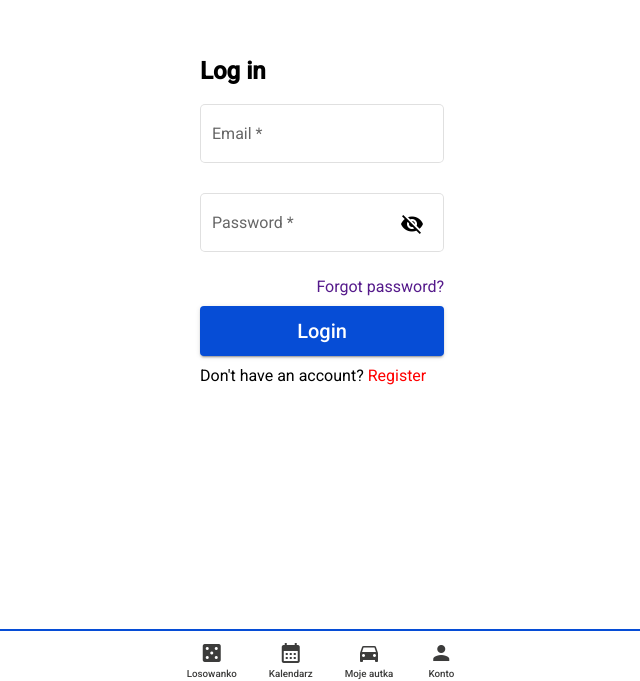
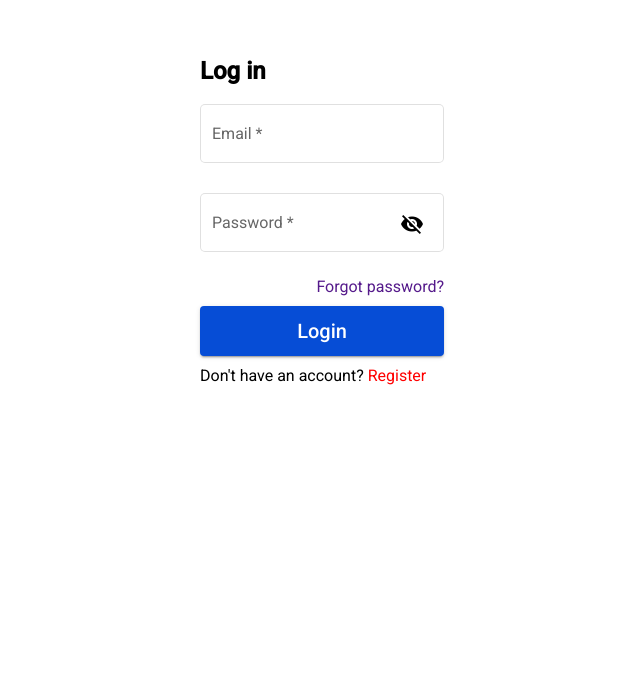
Before and after one commit to Kasowy-Code/LuckyCar, an Angular app: page /login in a window 1280 px wide. Shown: the part 119-800 px from the top of the page, without its empty margins (318-958 px from the left). Built offline with nearby package versions, Linux system fonts and the light colour scheme.

Commit message:
fixed bottom navbar showing on login and register pages

```diff
--- a/src/app/nav-bar/nav-bar.component.html
+++ b/src/app/nav-bar/nav-bar.component.html
@@ -1,4 +1,4 @@
-<footer class="footer">
+<footer class="footer" *ngIf="!hasRoute('login')&&!hasRoute('register')">
   <mat-toolbar class="footer" color="primary">
     <div fxFlex fxLayout="row" fxLayoutAlign="space-between center">
 
--- a/src/app/nav-bar/nav-bar.component.ts
+++ b/src/app/nav-bar/nav-bar.component.ts
@@ -1,4 +1,5 @@
 import {Component, EventEmitter, OnInit, Output} from '@angular/core';
+import {Router} from "@angular/router";
 
 @Component({
   selector: 'app-nav-bar',
@@ -8,8 +9,12 @@ import {Component, EventEmitter, OnInit, Output} from '@angular/core';
 export class NavBarComponent implements OnInit {
   @Output() public sidenavToggle = new EventEmitter();
 
-  constructor() { }
+  constructor(private router: Router) { }
 
   ngOnInit(): void {
   }
+
+  hasRoute(route: string) {
+    return this.router.url.includes(route);
+  }
 }
```
